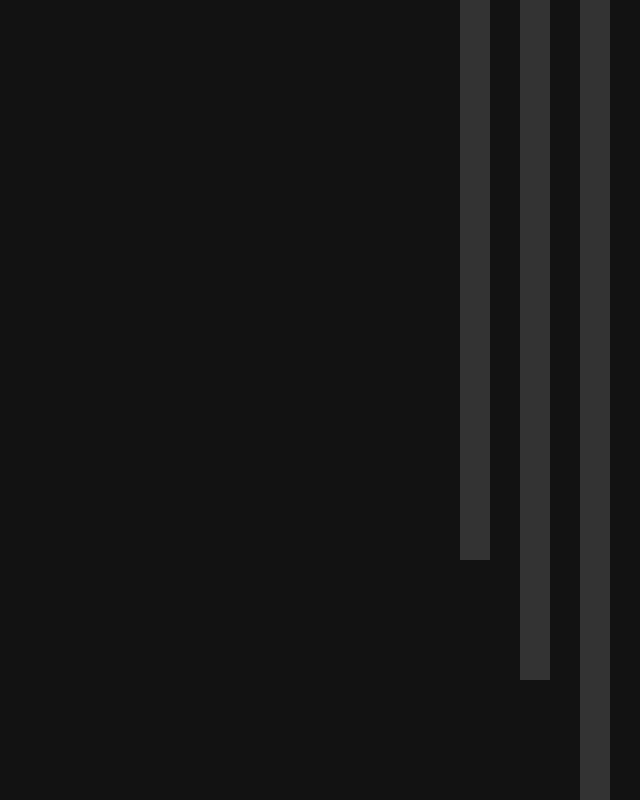
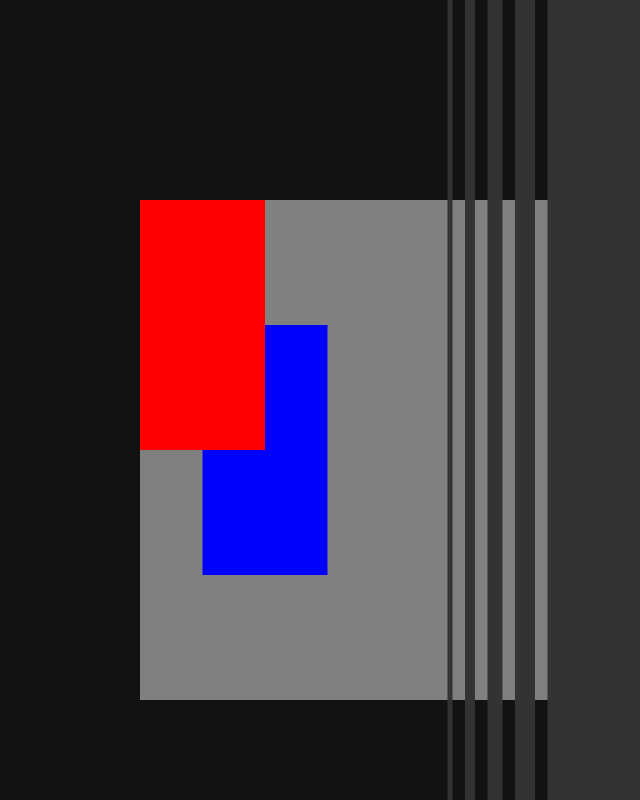
Before and after one commit to nikolaybutnik/neo-vector-dev, a Vue app: page / in a window 1280 px wide. Shown: the whole page, without its empty margins (640-1280 px from the left). Built offline with nearby package versions, Linux system fonts and the light colour scheme.

Commit message:
Break out future side nav and accompanying svgs

```diff
--- a/src/App.vue
+++ b/src/App.vue
@@ -2,37 +2,7 @@
   <div class="app">
     <div class="parallax-container">
       <section class="content-1">
-        <div class="lines">
-          <svg
-            xmlns="http://www.w3.org/2000/svg"
-            viewBox="0 0 100 100"
-            preserveAspectRatio="none"
-            width="100%"
-            height="100%"
-          >
-            <path
-              class="line"
-              d="M85 0 L85 100"
-              stroke="#333333"
-              stroke-width="10"
-              fill="none"
-            />
-            <path
-              class="line"
-              d="M65 0 L65 85"
-              stroke="#333333"
-              stroke-width="10"
-              fill="none"
-            />
-            <path
-              class="line"
-              d="M45 0 L45 70"
-              stroke="#333333"
-              stroke-width="10"
-              fill="none"
-            />
-          </svg>
-        </div>
+        <SideNav />
       </section>
       <section class="content-2">
         <div class="diagonal">
@@ -79,16 +49,17 @@
 
 <script lang="ts">
 import { defineComponent, ref, onMounted } from "vue";
+import SideNav from "./components/SideNav.vue";
 
 export default defineComponent({
   name: "App",
-  components: {},
+  components: { SideNav },
   setup() {
     const observer = ref<IntersectionObserver | null>(null);
 
     const animateLines = (sectionIndex: number) => {
       const lines = document.querySelectorAll(".line");
-      lines.forEach((line, index) => {
+      lines.forEach((line) => {
         const path = line as SVGPathElement;
         const length = path.getTotalLength();
         const offset = length * sectionIndex * 0.5;
@@ -108,7 +79,7 @@
               const sectionIndex = Array.from(sections).indexOf(
                 entry.target as HTMLElement
               );
-              animateLines(sectionIndex);
+              // animateLines(sectionIndex);
             }
           });
         },
@@ -214,17 +185,5 @@
     -webkit-mask: var(--mask);
     mask: var(--mask);
   }
-
-  .lines {
-    width: 300px;
-    height: 100%;
-    align-self: flex-end;
-
-    .line {
-      stroke-dasharray: 300;
-      stroke-dashoffset: 300;
-      transition: stroke-dashoffset 1s ease-in-out, stroke-width 1s ease-in-out;
-    }
-  }
 }
 </style>
--- /dev/null
+++ b/src/components/SideNav.vue
@@ -0,0 +1,103 @@
+<template>
+  <div class="container">
+    <div class="navigation">
+      <svg
+        xmlns="http://www.w3.org/2000/svg"
+        viewBox="0 0 100 100"
+        preserveAspectRatio="none"
+        width="250px"
+        height="500px"
+        fill="white"
+      >
+        <rect ref="blue" x="25" y="25" width="50" height="50" fill="blue" />
+        <rect ref="red" x="0" y="0" width="50" height="50" fill="red" />
+      </svg>
+    </div>
+
+    <div class="graphics">
+      <svg
+        xmlns="http://www.w3.org/2000/svg"
+        viewBox="0 0 100 100"
+        preserveAspectRatio="none"
+        width="100%"
+        height="100%"
+      >
+        <path
+          class="main-line"
+          d="M91 0 L91 100"
+          stroke="#333333"
+          stroke-width="19"
+          fill="none"
+        />
+        <path
+          class="secondary-line"
+          d="M77 0 L77 100"
+          stroke="#333333"
+          stroke-width="4"
+          fill="none"
+        />
+        <path
+          class="secondary-line"
+          d="M71 0 L71 100"
+          stroke="#333333"
+          stroke-width="3"
+          fill="none"
+        />
+        <path
+          class="secondary-line"
+          d="M66 0 L66 100"
+          stroke="#333333"
+          stroke-width="2"
+          fill="none"
+        />
+        <path
+          class="secondary-line"
+          d="M62 0 L62 100"
+          stroke="#333333"
+          stroke-width="1"
+          fill="none"
+        />
+      </svg>
+    </div>
+  </div>
+</template>
+
+<script lang="ts">
+import { defineComponent, onMounted, ref } from "vue";
+
+export default defineComponent({
+  name: "SideNav",
+  setup() {
+    const blue = ref<SVGRectElement | null>(null);
+    const red = ref<SVGRectElement | null>(null);
+
+    onMounted(() => {});
+
+    return { blue, red };
+  },
+});
+</script>
+
+<style scoped lang="scss">
+.container {
+  width: 500px;
+  height: 100%;
+  align-self: flex-end;
+  display: flex;
+  position: relative;
+  //   isolation: isolate;
+
+  .navigation {
+    position: absolute;
+    background-color: grey;
+    height: 500px;
+    width: 500px;
+    right: 0;
+    top: 25%;
+  }
+
+  .graphics {
+    z-index: 1;
+  }
+}
+</style>
```
